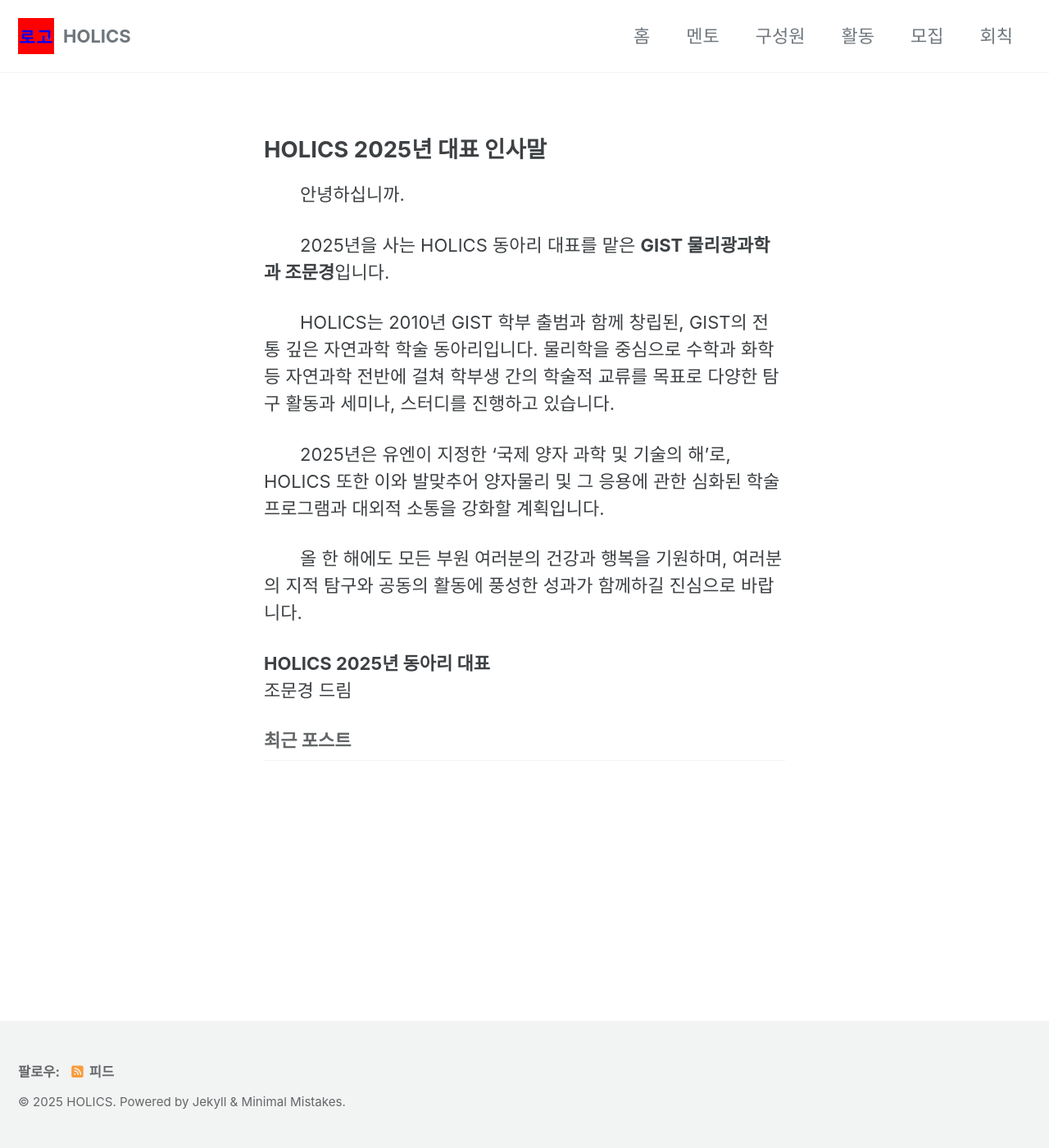
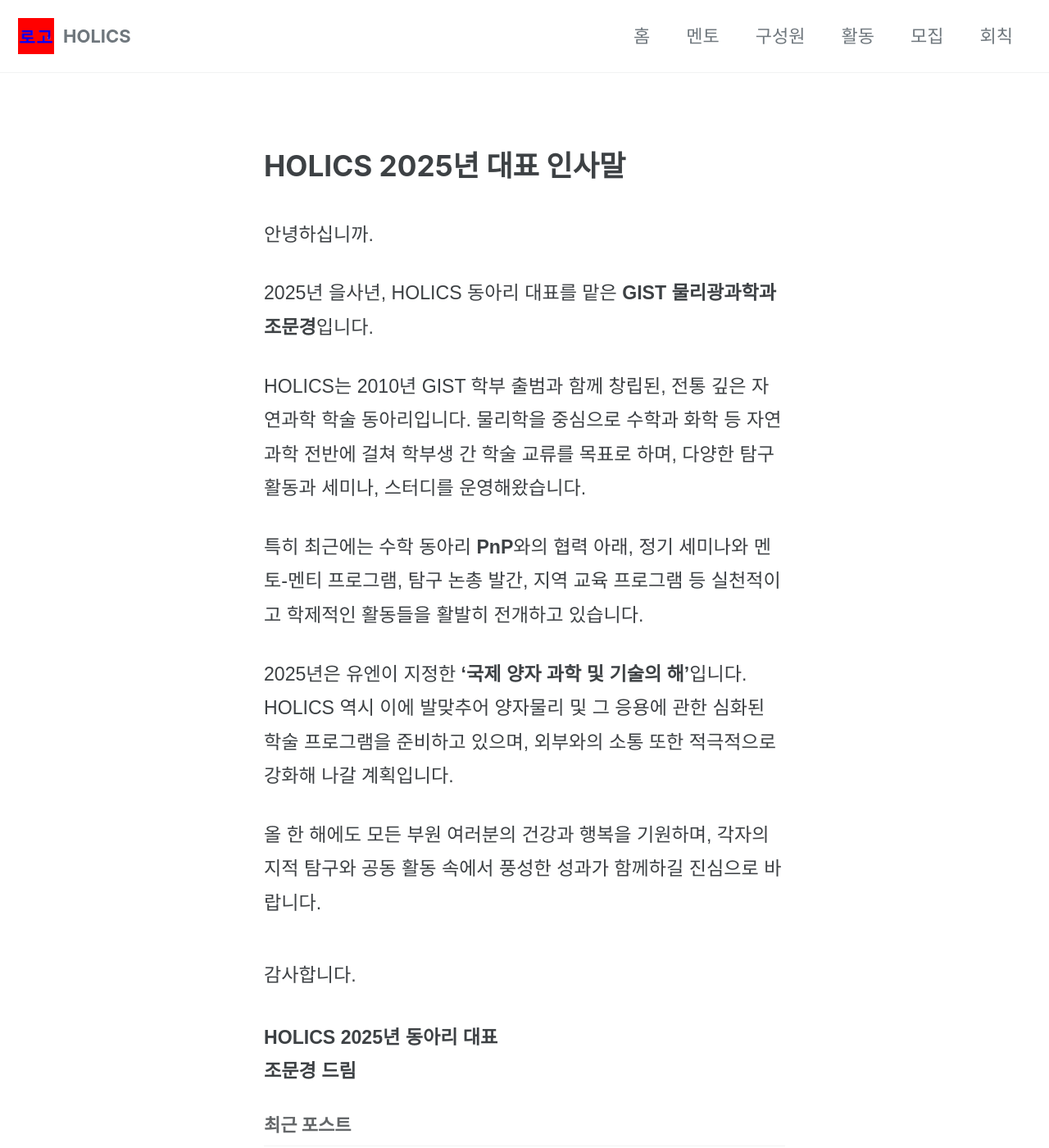
Before and after one commit to gistholics/gistholics.github.io, a Jekyll site: the page built from index.html, in a window 1280 px wide and 1400 px high. Shown: the whole window at 82% size. Built offline with Jekyll 4.4.1, drawn with Linux system fonts in a browser that asks for light colours; cached includes are drawn as plain includes; the list of posts is cut into pages by our own code.

Commit message:
Update index.html

```diff
--- a/index.html
+++ b/index.html
@@ -1,29 +1,39 @@
 ---
 layout: home
 ---
-<h2><strong>HOLICS 2025년 대표 인사말</strong></h2>
+<section style="max-width: 720px; margin: 0 auto; line-height: 1.8; font-size: 1.05rem; font-family: 'Noto Sans KR', sans-serif;">
+  <h2 style="font-size: 1.6rem; font-weight: 700; margin-bottom: 1.2em;">HOLICS 2025년 대표 인사말</h2>
 
-<p style="text-indent: 2em;">
-  안녕하십니까.
-</p>
+  <p>안녕하십니까.</p>
 
-<p style="text-indent: 2em;">
-  2025년을 사는 HOLICS 동아리 대표를 맡은 <strong>GIST 물리광과학과 조문경</strong>입니다.
-</p>
+  <p>2025년 을사년, HOLICS 동아리 대표를 맡은 <strong>GIST 물리광과학과 조문경</strong>입니다.</p>
 
-<p style="text-indent: 2em;">
-  HOLICS는 2010년 GIST 학부 출범과 함께 창립된, GIST의 전통 깊은 자연과학 학술 동아리입니다. 물리학을 중심으로 수학과 화학 등 자연과학 전반에 걸쳐 학부생 간의 학술적 교류를 목표로 다양한 탐구 활동과 세미나, 스터디를 진행하고 있습니다.
-</p>
+  <p>
+    HOLICS는 2010년 GIST 학부 출범과 함께 창립된, 전통 깊은 자연과학 학술 동아리입니다.
+    물리학을 중심으로 수학과 화학 등 자연과학 전반에 걸쳐 학부생 간 학술 교류를 목표로 하며,
+    다양한 탐구 활동과 세미나, 스터디를 운영해왔습니다.
+  </p>
 
-<p style="text-indent: 2em;">
-  2025년은 유엔이 지정한 ‘국제 양자 과학 및 기술의 해’로, HOLICS 또한 이와 발맞추어 양자물리 및 그 응용에 관한 심화된 학술 프로그램과 대외적 소통을 강화할 계획입니다.
-</p>
+  <p>
+    특히 최근에는 수학 동아리 <strong>PnP</strong>와의 협력 아래, 정기 세미나와 멘토-멘티 프로그램,
+    탐구 논총 발간, 지역 교육 프로그램 등 실천적이고 학제적인 활동들을 활발히 전개하고 있습니다.
+  </p>
 
-<p style="text-indent: 2em;">
-  올 한 해에도 모든 부원 여러분의 건강과 행복을 기원하며, 여러분의 지적 탐구와 공동의 활동에 풍성한 성과가 함께하길 진심으로 바랍니다.
-</p>
+  <p>
+    2025년은 유엔이 지정한 <strong>‘국제 양자 과학 및 기술의 해’</strong>입니다.
+    HOLICS 역시 이에 발맞추어 양자물리 및 그 응용에 관한 심화된 학술 프로그램을 준비하고 있으며,
+    외부와의 소통 또한 적극적으로 강화해 나갈 계획입니다.
+  </p>
 
-<p>
-  <strong>HOLICS 2025년 동아리 대표</strong><br>
-  조문경 드림
-</p>
+  <p>
+    올 한 해에도 모든 부원 여러분의 건강과 행복을 기원하며,
+    각자의 지적 탐구와 공동 활동 속에서 풍성한 성과가 함께하길 진심으로 바랍니다.
+  </p>
+
+  <p style="margin-top: 2em;">감사합니다.</p>
+
+  <p style="font-weight: 600; margin-top: 1.5em;">
+    HOLICS 2025년 동아리 대표<br>
+    조문경 드림
+  </p>
+</section>
```
